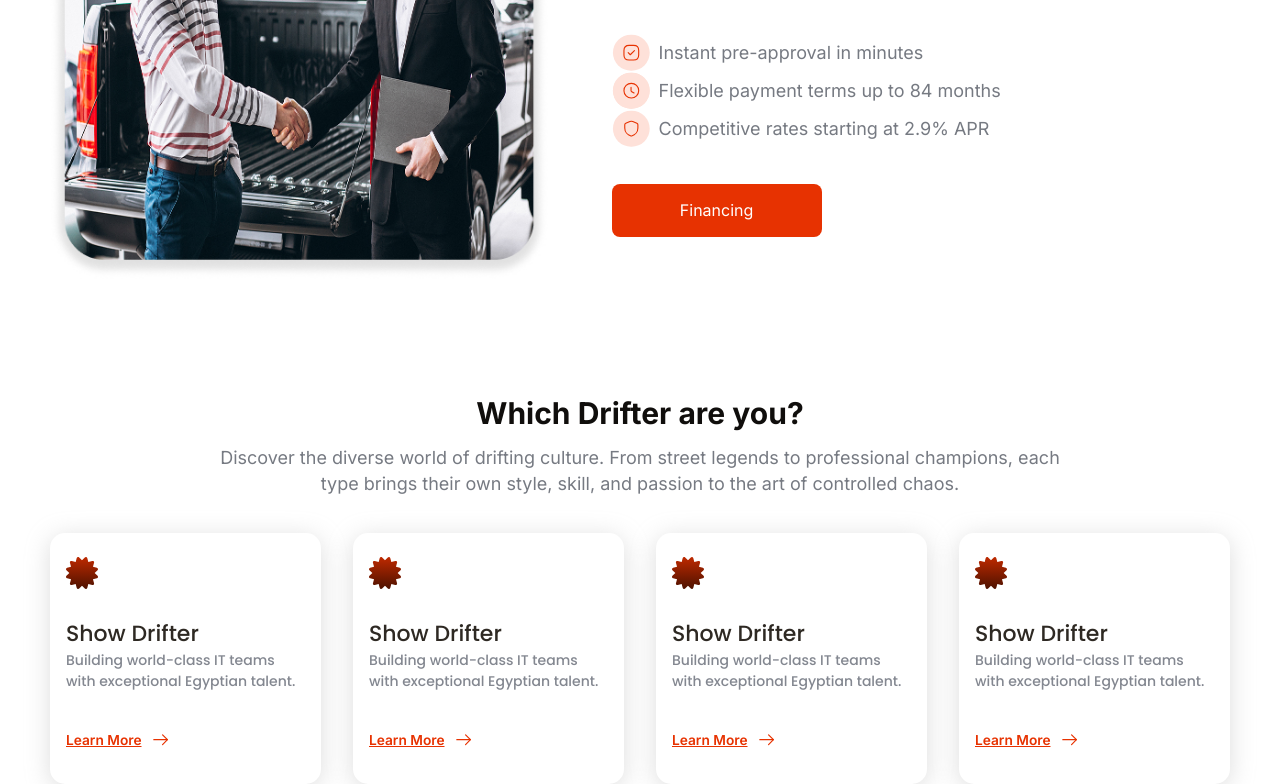
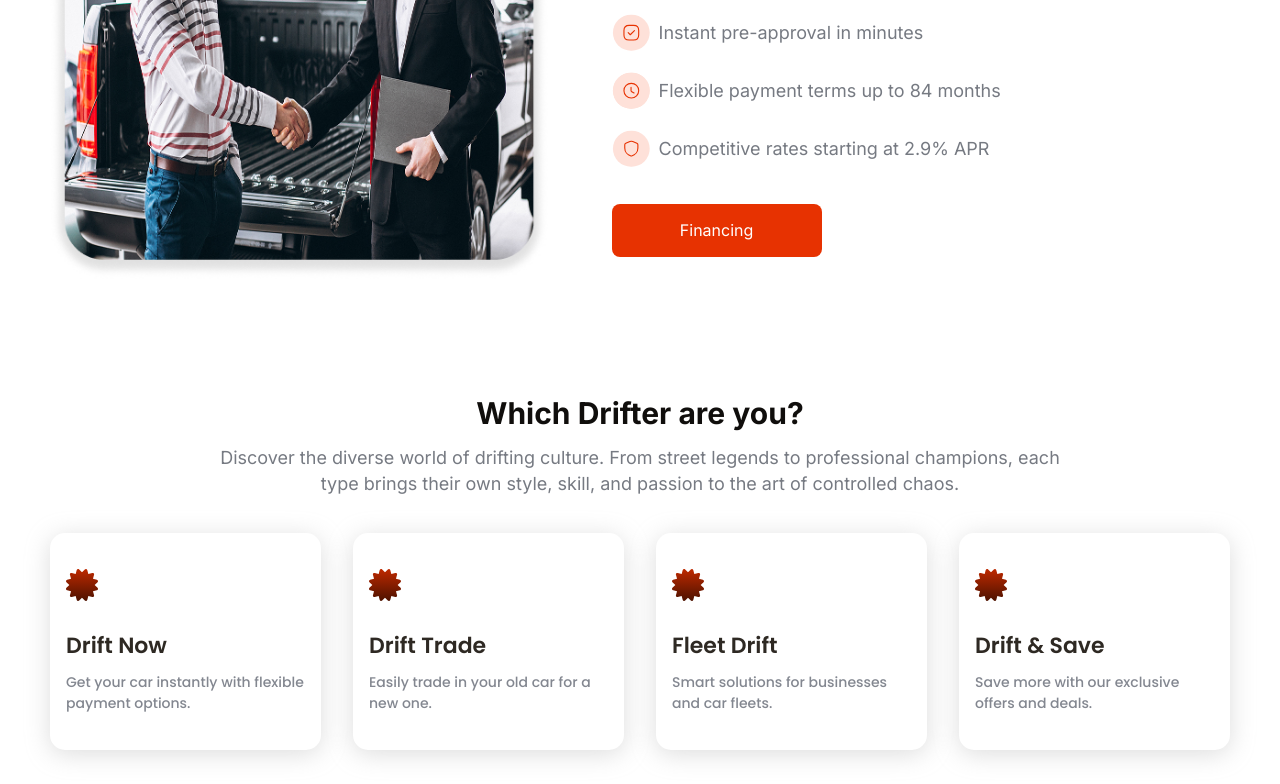
Before and after one commit to mahmoud-mohsen-dev/driftech-website-2, a React (Vite) app: page / in a window 1280 px wide. Shown: the part 1100-1884 px from the top of the page. Built offline with nearby package versions, Linux system fonts and the light colour scheme.

Commit message:
changed some styles for the homepage

```diff
--- a/src/components/UI/cards/DrifferOfferCard.tsx
+++ b/src/components/UI/cards/DrifferOfferCard.tsx
@@ -1,19 +1,19 @@
-import UnderLineWithArrowRightAnchor from "../buttons/UnderLineWithArrowRightAnchor";
+// import UnderLineWithArrowRightAnchor from "../buttons/UnderLineWithArrowRightAnchor";
 
 function DrifterOfferCard({
   title,
   description,
-  linkHref = "#",
+  // linkHref = "#",
 }: {
   title: string;
   description: string;
-  linkHref?: string;
+  // linkHref?: string;
 }) {
   return (
-    <div className="shadow-drifter-card flex flex-col items-start gap-[28px] rounded-[14.95px] px-4 py-6">
+    <div className="shadow-drifter-card flex grow basis-0 flex-col items-start gap-[28px] rounded-[14.95px] px-4 py-9">
       <img src="/icons/star.svg" alt="star" />
-      <div>
-        <h3 className="font-poppins text-foundation-brown-normal text-[22px] leading-[150%]">
+      <div className="space-y-2.5">
+        <h3 className="font-poppins text-foundation-brown-normal text-[22px] leading-[150%] font-semibold">
           {title}
         </h3>
         <p className="font-poppins text-foundation-gray-normal text-[14px] leading-[150%] font-medium">
@@ -21,12 +21,12 @@ function DrifterOfferCard({
         </p>
       </div>
 
-      <UnderLineWithArrowRightAnchor
+      {/* <UnderLineWithArrowRightAnchor
         href={linkHref}
         image={{ src: "/icons/arrow-right.svg", alt: "arrow right" }}
       >
         Learn More
-      </UnderLineWithArrowRightAnchor>
+      </UnderLineWithArrowRightAnchor> */}
     </div>
   );
 }
--- a/src/components/homeSections/AppAdvertisementSection.tsx
+++ b/src/components/homeSections/AppAdvertisementSection.tsx
@@ -1,18 +1,11 @@
 import DownloadApp from "../UI/buttons/DownloadApp";
 import FeaturesList from "../UI/FeaturesList";
-import mobileAppImage from "../../assets/backgrounds/mobile-app.png";
+import mobileAppImage from "../../assets/backgrounds/mobile-app-2.png";
 
 function AppAdvertisementSection() {
   return (
     <section className="font-inter py-[80px]">
       <div className="container flex items-center xl:gap-8">
-        <div>
-          <img
-            src={mobileAppImage}
-            alt="mobile app photo"
-            className="h-[754px] min-w-[574px]"
-          />
-        </div>
         <div className="h-full">
           <h2 className="text-foundation-brown-darker text-[30px] leading-[36px] font-semibold">
             Drive Home Your Dream Car with{" "}
@@ -36,10 +29,10 @@ function AppAdvertisementSection() {
             <FeaturesList
               image={{ src: "/icons/security.svg", alt: "security" }}
             >
-              Instant pre-approval in minutes
+              Flexible payment terms up to 84 months
             </FeaturesList>
             <FeaturesList image={{ src: "/icons/clock.svg", alt: "clock" }}>
-              Instant pre-approval in minutes
+              Competitive rates starting at 2.9% APR
             </FeaturesList>
           </ul>
 
@@ -64,6 +57,14 @@ function AppAdvertisementSection() {
             />
           </div>
         </div>
+        <div>
+          <img
+            src={mobileAppImage}
+            alt="mobile app photo"
+            className="min-w-[470px]"
+            width={470}
+          />
+        </div>
       </div>
     </section>
   );
--- a/src/components/homeSections/AutoLoanCalculatorSection.tsx
+++ b/src/components/homeSections/AutoLoanCalculatorSection.tsx
@@ -69,10 +69,10 @@ function AutoLoanCalculatorSection() {
             />
           </ul>
 
-          <div className="mt-[28px] flex items-center justify-start gap-[29px]">
+          {/* <div className="mt-[28px] flex items-center justify-start gap-[29px]">
             <Btn handleClick={handlCalculation}>Calculate Your Loan</Btn>
             <Btn handleClick={handlCalculation}>Calculate Your Loan</Btn>
-          </div>
+          </div> */}
         </div>
 
         {/* Right Section */}
--- a/src/components/homeSections/CalculateLoanSection.tsx
+++ b/src/components/homeSections/CalculateLoanSection.tsx
@@ -35,7 +35,7 @@ function CalculateLoanSection() {
               best rates and terms tailored to your budget.
             </p>
           </div>
-          <ul>
+          <ul className="flex flex-col gap-5">
             <FeaturesList
               image={{ src: "/icons/tick-square.svg", alt: "tick square" }}
             >
--- a/src/components/homeSections/CarsByDownPaymentsSection.tsx
+++ b/src/components/homeSections/CarsByDownPaymentsSection.tsx
@@ -4,7 +4,7 @@ import CarDownPaymentCard from "../UI/cards/CarDownPaymentCard";
 
 function CarsByDownPaymentsSection() {
   return (
-    <section className="font-poppins">
+    <section className="font-poppins pt-20">
       <div className="container">
         <div className="mb-[0.9375rem] flex items-center justify-between">
           <h1 className="text-black-medium text-[1.875rem] leading-[2.8125rem] font-semibold">
--- a/src/components/homeSections/DriftechVlogs.tsx
+++ b/src/components/homeSections/DriftechVlogs.tsx
@@ -31,7 +31,7 @@ function DriftechVlogs() {
           height={52}
           className="absolute top-1/2 left-1/2 -translate-x-1/2 -translate-y-1/2 cursor-pointer"
         />
-        <div className="absolute bottom-[14px] left-1/2 flex w-[347px] -translate-x-1/2 items-center justify-between">
+        <div className="absolute bottom-[14px] left-1/2 flex w-[347px] -translate-x-1/2 items-center justify-between px-4">
           <span className="font-poppins text-neutral-0 text-[22px] leading-[33px] font-medium">
             2025 Audi Review
           </span>
--- a/src/components/homeSections/DrifterOffersSection.tsx
+++ b/src/components/homeSections/DrifterOffersSection.tsx
@@ -17,27 +17,27 @@ function DrifterOffersSection() {
         </div>
         <div className="mt-[36px] flex w-full gap-8">
           <DrifterOfferCard
-            title="Show Drifter"
-            description="Building world-class IT teams with exceptional Egyptian talent."
-            linkHref="#"
+            title="Drift Now"
+            description="Get your car instantly with flexible payment options."
+            // linkHref="#"
             key={"drifter-1"}
           />
           <DrifterOfferCard
-            title="Show Drifter"
-            description="Building world-class IT teams with exceptional Egyptian talent."
-            linkHref="#"
+            title="Drift Trade"
+            description="Easily trade in your old car for a new one."
+            // linkHref="#"
             key={"drifter-1"}
           />
           <DrifterOfferCard
-            title="Show Drifter"
-            description="Building world-class IT teams with exceptional Egyptian talent."
-            linkHref="#"
+            title="Fleet Drift"
+            description="Smart solutions for businesses and car fleets."
+            // linkHref="#"
             key={"drifter-1"}
           />
           <DrifterOfferCard
-            title="Show Drifter"
-            description="Building world-class IT teams with exceptional Egyptian talent."
-            linkHref="#"
+            title="Drift & Save"
+            description="Save more with our exclusive offers and deals."
+            // linkHref="#"
             key={"drifter-1"}
           />
         </div>
--- a/src/components/homeSections/Footer.tsx
+++ b/src/components/homeSections/Footer.tsx
@@ -5,7 +5,7 @@ function Footer() {
   return (
     <footer className="bg-foundation-brown-medium py-13">
       <div className="container">
-        <section className="font-poppins lg:flex lg:gap-[38px]">
+        <section className="font-poppins lg:flex lg:gap-20">
           {/* Logo and description */}
           <div className="max-w-[286px]">
             <img src="/logos/Logo-2.svg" alt="drifttech logo" />
@@ -15,7 +15,8 @@ function Footer() {
               comfort, or reliability, your perfect ride is just a click away.
             </h5>
           </div>
-          <div className="w-full lg:grid lg:grid-cols-[1fr_1fr_306px] lg:gap-[38px]">
+          {/* <div className="w-full lg:grid lg:grid-cols-[1fr_1fr_306px] lg:gap-[38px]"> */}
+          <div className="flex w-full flex-col justify-between gap-[38px] lg:flex-row">
             {/* Footer links */}
             <div>
               <h5 className="text-neutral-0 mb-[30px] uppercase">Company</h5>
@@ -37,7 +38,9 @@ function Footer() {
             </div>
             {/* Newsletter subscription */}
             <div>
-              <h5 className="text-neutral-0 mb-[30px] uppercase">Newsletter</h5>
+              <h5 className="text-neutral-0 mb-[30px] min-w-[306px] uppercase">
+                Newsletter
+              </h5>
               <form>
                 <div className="bg-neutral-0 text-gray-medium-600 mb-3 flex h-[55px] items-center gap-2.5 rounded-[9px] p-4">
                   <img src="/icons/sms.svg" alt="sms icon" />
--- a/src/components/homeSections/HeroSection.tsx
+++ b/src/components/homeSections/HeroSection.tsx
@@ -15,10 +15,10 @@ function HeroSection() {
           </h3>
           <Search />
           <div className="ml-[1px] flex w-full items-center gap-[34.25px]">
-            <Anchor href="#">Create Account</Anchor>
-            <Anchor href="#" variant="outline-for-bg-dark">
+            <Anchor href="#">Start Quiz</Anchor>
+            {/* <Anchor href="#" variant="outline-for-bg-dark">
               Create Account
-            </Anchor>
+            </Anchor> */}
           </div>
         </div>
       </section>
--- a/src/components/slider/ImageSliderForCards.tsx
+++ b/src/components/slider/ImageSliderForCards.tsx
@@ -25,7 +25,12 @@ export default function ImageSliderForCards({
         style={{ paddingBottom: "42px" }}
       >
         {cards.map((card, index) => (
-          <SwiperSlide key={index}>{card}</SwiperSlide>
+          <SwiperSlide
+            key={index}
+            className="cursor-grab active:cursor-grabbing"
+          >
+            {card}
+          </SwiperSlide>
         ))}
       </Swiper>
     </>
```
Also changed, not shown: src/assets/backgrounds/mobile-app-2.png (added).
